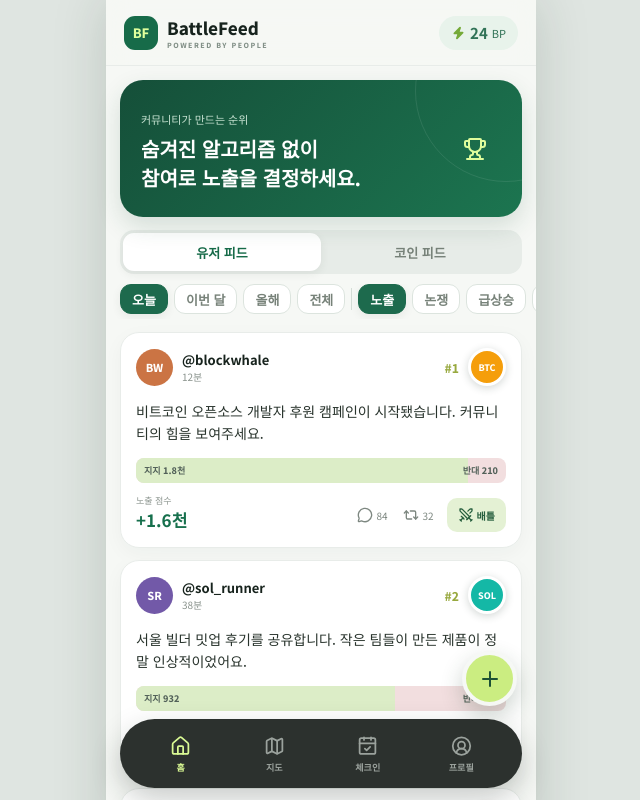
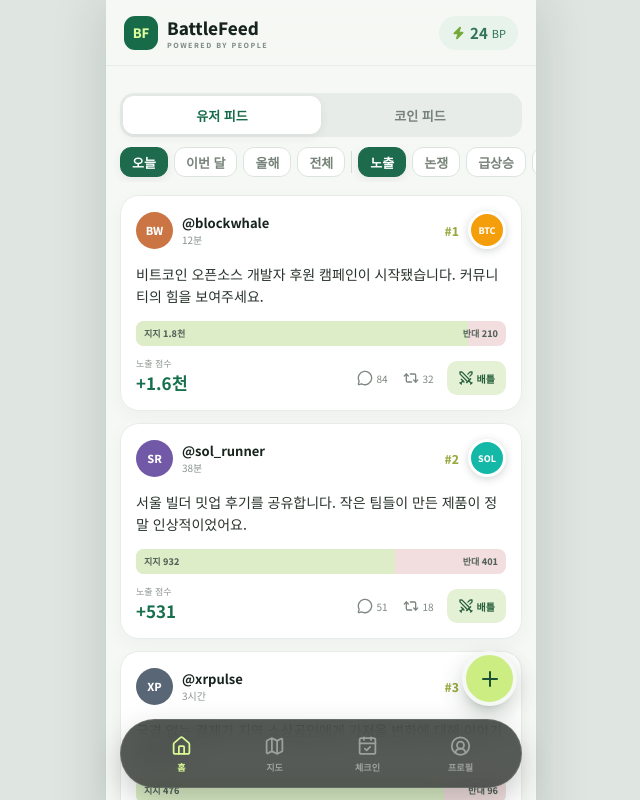
Before and after one commit to Gaebal2/KoinKorae, a React (Vite) app: page / in a window 1280 px wide. Shown: the top 800 px of the page, without its empty margins (319-959 px from the left). Built offline with nearby package versions, Linux system fonts and the light colour scheme.

Commit message:
Improve map details and navigation

```diff
--- a/src/main.jsx
+++ b/src/main.jsx
@@ -285,17 +285,6 @@ function HomePage({ posts, setPosts, bp, setBp, onCompose }) {
   return (
     <>
       <main>
-        <div className="hero">
-          <div>
-            <span>커뮤니티가 만드는 순위</span>
-            <h1>
-              숨겨진 알고리즘 없이
-              <br />
-              참여로 노출을 결정하세요.
-            </h1>
-          </div>
-          <Trophy />
-        </div>
         <Segments
           items={["유저 피드", "코인 피드"]}
           value={feed}
@@ -499,6 +488,7 @@ function MapPage({ pins, setPins, lifetime, bp, setBp }) {
     layerRef = useRef(null);
   const [editing, setEditing] = useState(false),
     [selected, setSelected] = useState(null),
+    [imageOpen, setImageOpen] = useState(false),
     [center, setCenter] = useState({ lat: 37.5665, lng: 126.978 });
   const limit = lifetime >= 10000 ? 3 : lifetime >= 1000 ? 2 : 1;
   const mine = pins.filter((p) => p.owner).length;
@@ -566,7 +556,9 @@ function MapPage({ pins, setPins, lifetime, bp, setBp }) {
       {selected && (
         <div className="pin-detail">
           {selected.image && (
-            <img className="pin-detail-photo" src={selected.image} alt="핀 등록 사진" />
+            <button className="pin-detail-photo-button" onClick={() => setImageOpen(true)} aria-label="사진 전체 화면으로 보기">
+              <img className="pin-detail-photo" src={selected.image} alt="핀 등록 사진" />
+            </button>
           )}
           <div className="pin-detail-content">
             <div className="pin-creator">
@@ -581,7 +573,7 @@ function MapPage({ pins, setPins, lifetime, bp, setBp }) {
             <p>{selected.description}</p>
             {selected.link && (
               <a href={selected.link} target="_blank" rel="noreferrer">
-                링크 열기
+                {selected.link}
               </a>
             )}
           </div>
@@ -612,6 +604,12 @@ function MapPage({ pins, setPins, lifetime, bp, setBp }) {
             setEditing(false);
           }}
         />
+      )}
+      {imageOpen && selected?.image && (
+        <div className="image-lightbox" role="dialog" aria-modal="true" onClick={() => setImageOpen(false)}>
+          <button aria-label="전체 화면 이미지 닫기" onClick={() => setImageOpen(false)}><X /></button>
+          <img src={selected.image} alt="핀 등록 사진 전체 화면" onClick={(event) => event.stopPropagation()} />
+        </div>
       )}
     </main>
   );
--- a/src/styles.css
+++ b/src/styles.css
@@ -396,7 +396,10 @@ main {
   width: min(calc(100% - 28px), 402px);
   height: 69px;
   border-radius: 35px;
-  background: #2c312e;
+  background: #2c312ecc;
+  border: 1px solid #ffffff1f;
+  backdrop-filter: blur(12px);
+  -webkit-backdrop-filter: blur(12px);
   display: grid;
   grid-template-columns: repeat(4, 1fr);
   padding: 4px 14px;
@@ -736,7 +739,8 @@ button:disabled {
   box-shadow: 0 8px 30px #14241b38;
   overflow: visible;
 }
-.pin-detail-photo { width: 92px; min-height: 92px; max-height: 118px; border-radius: 12px; object-fit: cover; flex: none; }
+.pin-detail-photo-button { width: 92px; min-width: 92px; min-height: 92px; max-height: 118px; border: 0; border-radius: 12px; padding: 0; overflow: hidden; background: #e6ebe7; flex: none; }
+.pin-detail-photo { width: 100%; height: 100%; min-height: 92px; display: block; object-fit: cover; }
 .pin-detail-content { min-width: 0; max-width: 100%; overflow: hidden; }
 .pin-creator { display: flex; flex-direction: row !important; align-items: center; gap: 6px; margin-bottom: 4px; }
 .pin-creator > img { width: 26px; height: 26px; border-radius: 50%; object-fit: cover; }
@@ -756,9 +760,13 @@ button:disabled {
 }
 .pin-detail > .pin-delete { position: absolute; z-index: 2; right: -7px; top: -7px; width: 27px; height: 27px; border: 2px solid white; background: #314039; color: white; border-radius: 50%; padding: 0; display: grid; place-items: center; box-shadow: 0 3px 10px #15231b45; }
 .pin-delete svg { width: 14px; height: 14px; stroke-width: 2.6; }
-.pin-detail a { font-size: 9px; color: #176b49; font-weight: 700; }
+.pin-detail a { display: block; max-width: 100%; font-size: 9px; color: #176b49; font-weight: 700; overflow-wrap: anywhere; word-break: break-all; }
 .app-shell.map-active { padding-bottom: 0; overflow: hidden; }
 .map-active .bottom-nav { background: #2c312ecc; border: 1px solid #ffffff1f; backdrop-filter: blur(12px); -webkit-backdrop-filter: blur(12px); }
+.image-lightbox { position: fixed; inset: 0; z-index: 100; display: grid; place-items: center; padding: 18px; background: #07100cEE; backdrop-filter: blur(10px); }
+.image-lightbox > img { display: block; max-width: 100%; max-height: 90dvh; object-fit: contain; border-radius: 12px; box-shadow: 0 20px 60px #0009; }
+.image-lightbox > button { position: fixed; z-index: 1; right: max(calc((100vw - 430px) / 2 + 18px), 18px); top: 18px; width: 40px; height: 40px; border: 1px solid #ffffff38; border-radius: 50%; background: #ffffff18; color: white; display: grid; place-items: center; backdrop-filter: blur(8px); }
+.image-lightbox > button svg { width: 20px; }
 .map-page { position: relative; padding: 0; height: calc(100dvh - 66px); }
 .map-stage { position: absolute; inset: 0; }
 .real-map { width: 100%; height: 100%; border-radius: 0; overflow: hidden; background: #dfe7e1; z-index: 1; }
```
